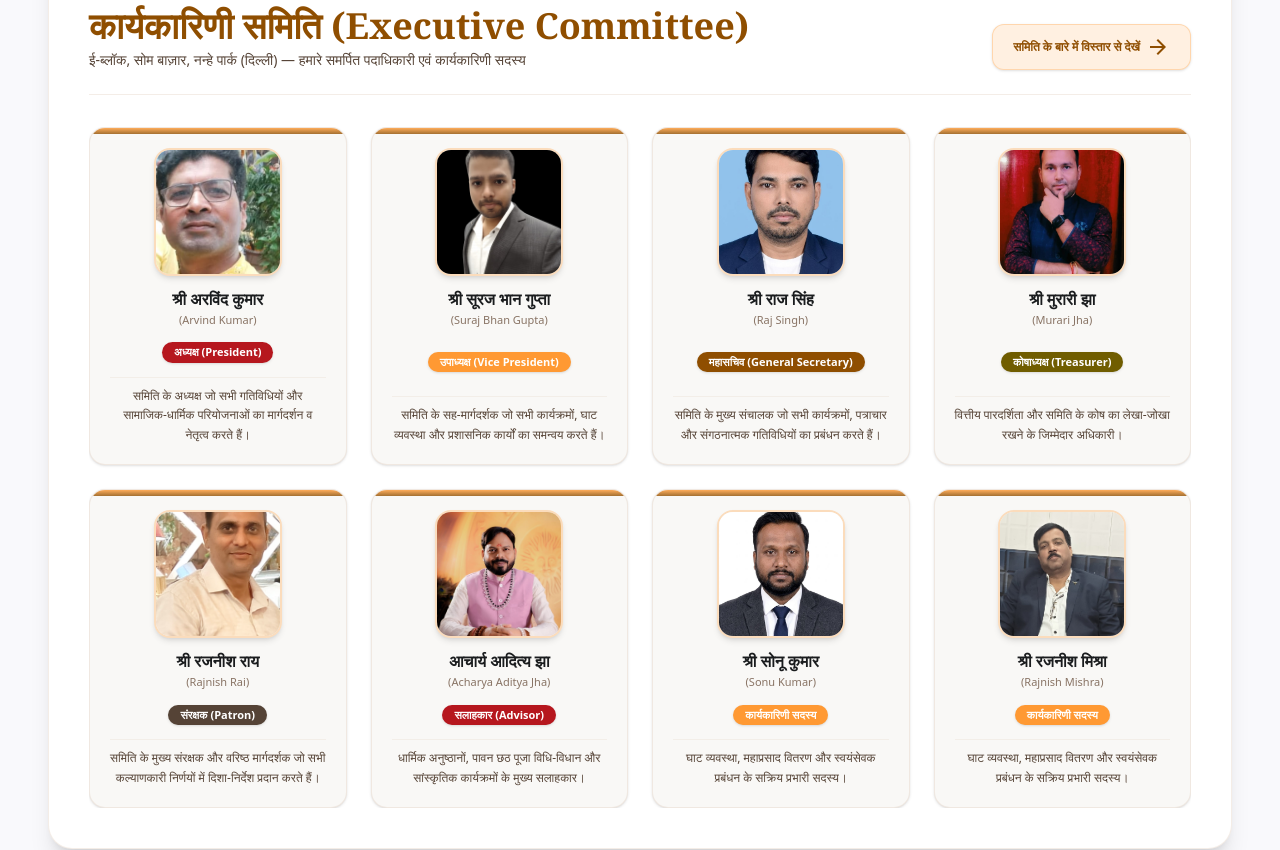
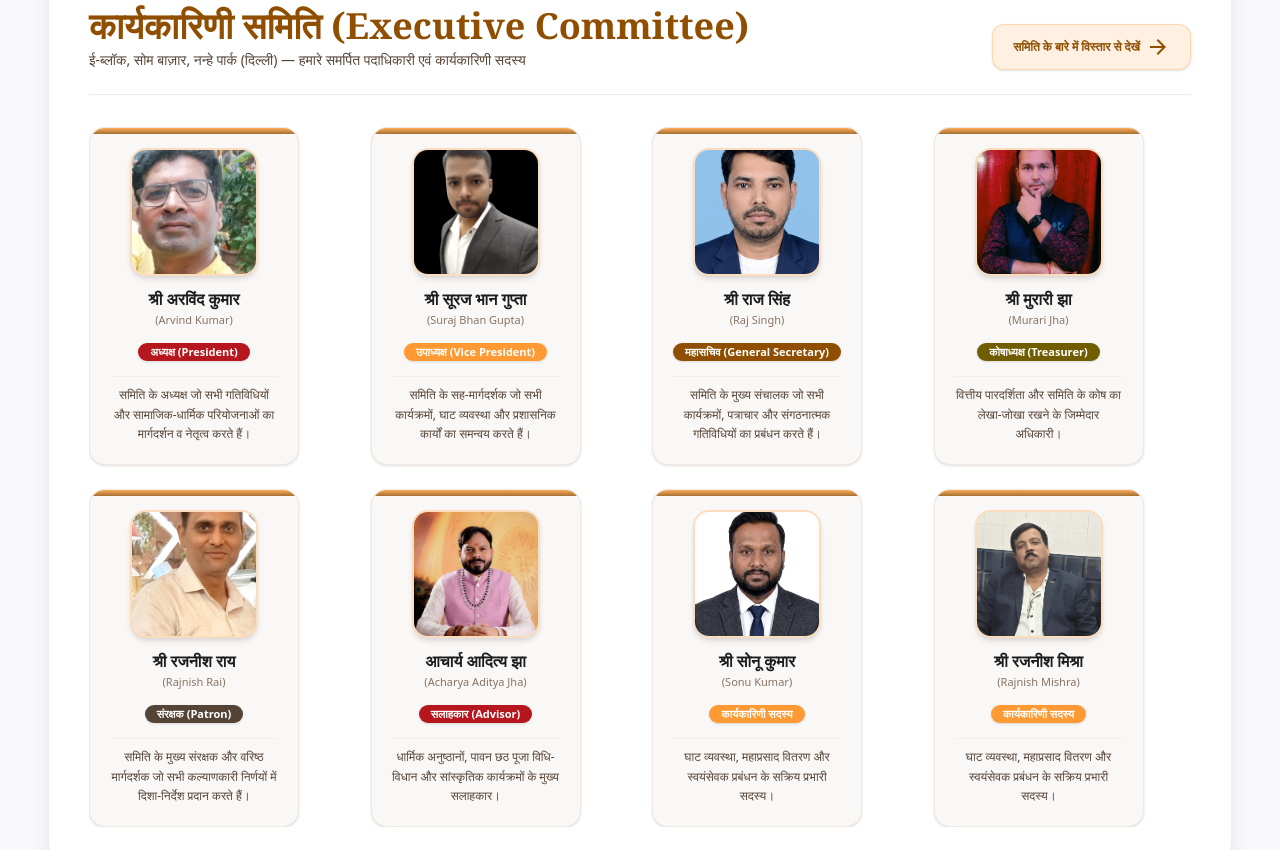
Before and after one commit to suraj127/dharmotthanchhathpujasamiti, a React (Vite) app: page / in a window 1280 px wide. Shown: the part 1480-2330 px from the top of the page. Built offline with nearby package versions, Linux system fonts and the light colour scheme.

Commit message:
feat: display at least 2 Executive Committee members side-by-side on mobile view

```diff
--- a/src/components/HomeView.tsx
+++ b/src/components/HomeView.tsx
@@ -257,7 +257,7 @@ export const HomeView: React.FC<HomeViewProps> = ({
             <span className="text-[10px] text-[#887364] font-bold">◄ स्वाइप करें ►</span>
           </div>
 
-          <div className="flex overflow-x-auto snap-x snap-mandatory space-x-4 pb-4 pt-1 sm:space-x-0 sm:pb-0 sm:pt-0 sm:grid sm:grid-cols-2 lg:grid-cols-4 sm:gap-6 styled-scrollbar scroll-smooth">
+          <div className="flex overflow-x-auto snap-x snap-mandatory space-x-3 sm:space-x-0 pb-4 pt-1 sm:pb-0 sm:pt-0 sm:grid sm:grid-cols-2 lg:grid-cols-4 sm:gap-6 styled-scrollbar scroll-smooth">
             {[
               {
                 name: 'श्री अरविंद कुमार',
@@ -326,13 +326,13 @@ export const HomeView: React.FC<HomeViewProps> = ({
             ].map((member, index) => (
               <div
                 key={index}
-                className="w-[80vw] max-w-[280px] sm:w-full flex-shrink-0 snap-center group bg-[#f9f8f6] hover:bg-white rounded-2xl p-5 border border-[#dbc2b0]/30 hover:border-[#ff9933]/50 shadow-sm hover:shadow-xl transition-all duration-300 flex flex-col items-center text-center space-y-3 relative overflow-hidden"
+                className="w-[44vw] min-w-[155px] max-w-[210px] sm:w-full flex-shrink-0 snap-start group bg-[#f9f8f6] hover:bg-white rounded-2xl p-3 sm:p-5 border border-[#dbc2b0]/30 hover:border-[#ff9933]/50 shadow-sm hover:shadow-xl transition-all duration-300 flex flex-col items-center text-center space-y-2 sm:space-y-3 relative overflow-hidden"
               >
                 {/* Decorative Top Accent Bar */}
-                <div className="absolute top-0 left-0 right-0 h-1.5 saffron-gradient opacity-80 group-hover:opacity-100 transition-opacity"></div>
+                <div className="absolute top-0 left-0 right-0 h-1 sm:h-1.5 saffron-gradient opacity-80 group-hover:opacity-100 transition-opacity"></div>
 
                 {/* Member Photo */}
-                <div className="relative w-28 h-28 sm:w-32 sm:h-32 rounded-2xl overflow-hidden border-2 border-[#ff9933]/30 shadow-md group-hover:scale-105 group-hover:border-[#ff9933] transition-all duration-300">
+                <div className="relative w-20 h-20 sm:w-32 sm:h-32 rounded-xl sm:rounded-2xl overflow-hidden border-2 border-[#ff9933]/30 shadow-md group-hover:scale-105 group-hover:border-[#ff9933] transition-all duration-300">
                   <img
                     src={member.image}
                     alt={member.name}
@@ -342,21 +342,21 @@ export const HomeView: React.FC<HomeViewProps> = ({
                 </div>
 
                 {/* Member Details */}
-                <div className="space-y-1.5 flex-1 flex flex-col justify-between w-full">
+                <div className="space-y-1 sm:space-y-1.5 flex-1 flex flex-col justify-between w-full">
                   <div>
-                    <h3 className="font-serif font-bold text-base text-[#1a1c1e] group-hover:text-[#8f4e00] transition-colors leading-snug">
+                    <h3 className="font-serif font-bold text-xs sm:text-base text-[#1a1c1e] group-hover:text-[#8f4e00] transition-colors leading-snug">
                       {member.name}
                     </h3>
-                    <p className="text-[11px] text-[#887364] font-medium mt-0.5">({member.nameEn})</p>
+                    <p className="text-[10px] sm:text-[11px] text-[#887364] font-medium mt-0.5 truncate">({member.nameEn})</p>
                   </div>
 
-                  <div className="pt-1">
-                    <span className={`inline-block px-3 py-0.5 rounded-full text-[11px] font-semibold shadow-sm ${member.badgeBg}`}>
+                  <div className="pt-0.5 sm:pt-1">
+                    <span className={`inline-block px-2 py-0.5 sm:px-3 rounded-full text-[10px] sm:text-[11px] font-semibold shadow-sm leading-tight ${member.badgeBg}`}>
                       {member.role}
                     </span>
                   </div>
 
-                  <p className="text-xs text-[#554336] leading-relaxed pt-2 border-t border-[#dbc2b0]/20 mt-2">
+                  <p className="text-[10px] sm:text-xs text-[#554336] leading-tight sm:leading-relaxed pt-1.5 sm:pt-2 border-t border-[#dbc2b0]/20 mt-1 sm:mt-2 line-clamp-3 sm:line-clamp-none">
                     {member.desc}
                   </p>
                 </div>
```
